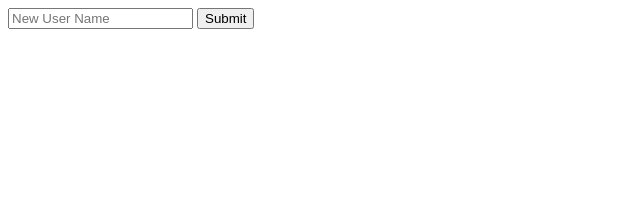
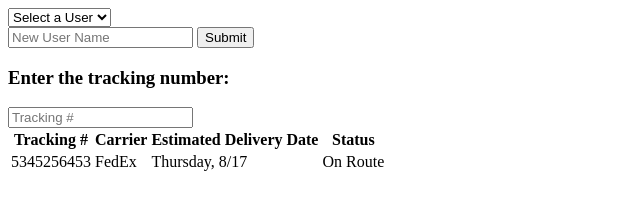
Before and after one commit to boltboxapp/packageTracker, a website: page public/index.html in a window 1280 px wide. Shown: the whole page, without its empty margins (0-640 px from the left). Drawn offline with nearby package versions, Linux system fonts and the light colour scheme.

Commit message:
Added basic html elements

```diff
--- a/public/index.html
+++ b/public/index.html
@@ -8,6 +8,9 @@
 	<main>
 		<section id="signIn">
 			<!-- Sign in to an existing user -->
+			<select>
+				<option default>Select a User</option>
+			</select>
 		</section>
 		<section id="newUser">
 			<!-- Create a New User -->
@@ -16,9 +19,32 @@
 		</section>
 		<section id="packages">
 			<!-- Add new pacakage for this user -->
-			<section id="addNewPackage"></section>
+			<section id="addNewPackage">
+				<h3>Enter the tracking number:</h3>
+				<input type="text" placeholder="Tracking #">
+			</section>
 			<!-- Display packages for this user -->
-			<section id="displayAllPackages"></section>
+			<section id="displayAllPackages">
+				<table>
+					<thead>
+						<tr>
+							<th>Tracking #</th>
+							<th>Carrier</th>
+							<th>Estimated Delivery Date</th>
+							<th>Status</th>
+						</tr>
+					</thead>
+					<tbody>
+						<!-- Sample Data -->
+						<tr>
+							<td>5345256453</td>
+							<td>FedEx</td>
+							<td>Thursday, 8/17</td>
+							<td>On Route</td>
+						</tr>
+					</tbody>
+				</table>
+			</section>
 		</section>
 	</main>
 	<footer></footer>
```
